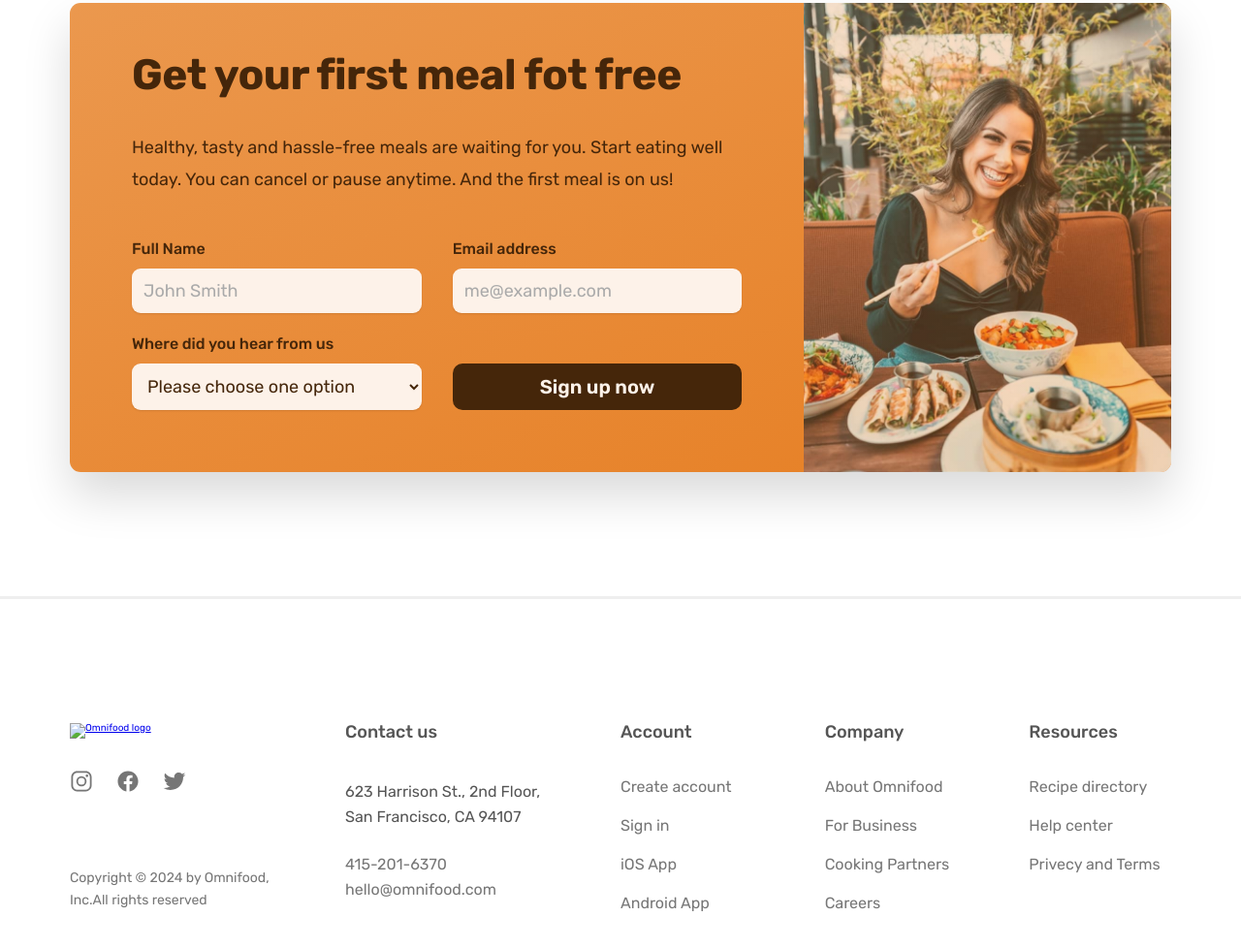
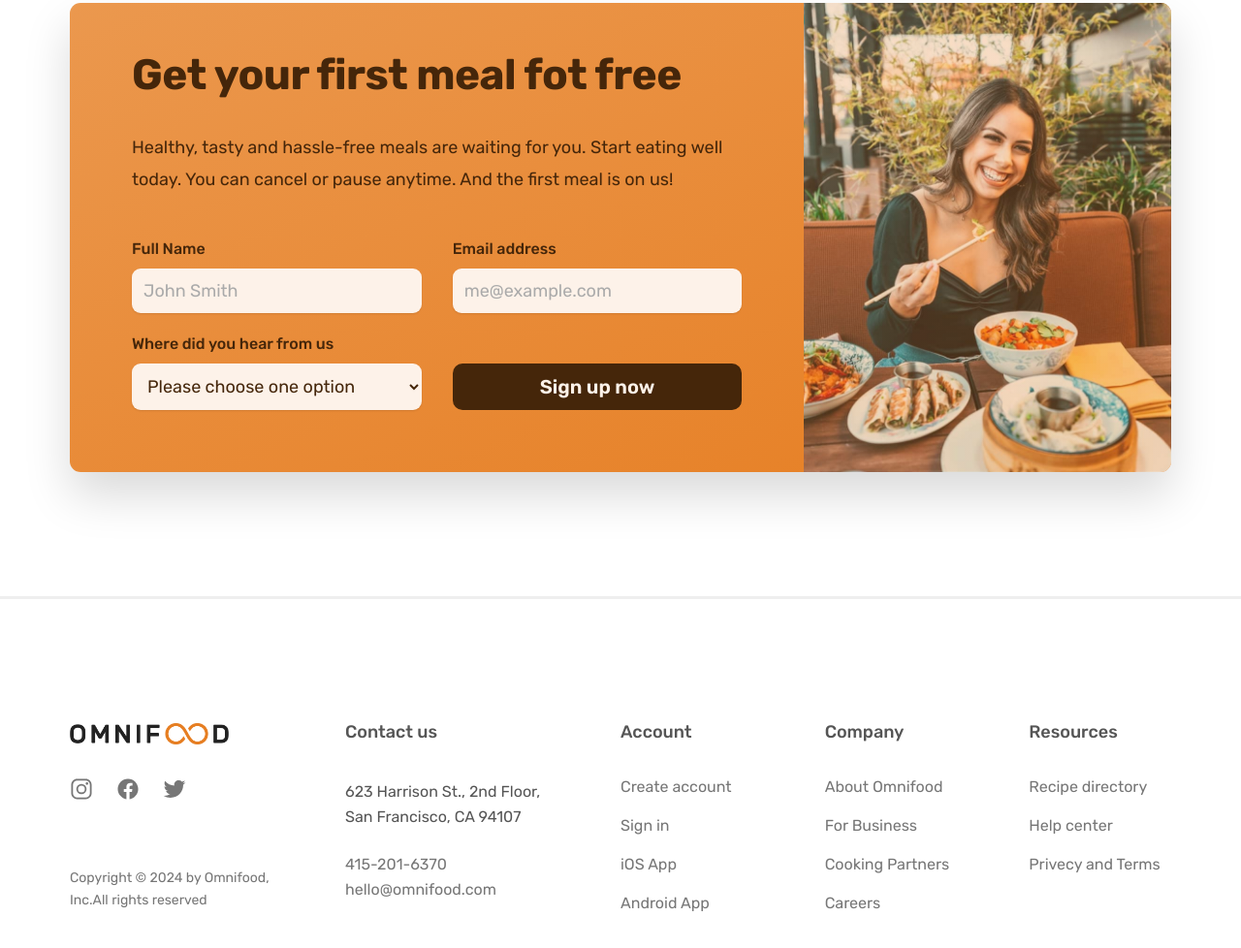
Before and after one commit to tomacsek94/omnifood, a plain HTML site: page index.html in a window 1280 px wide. Shown: the part 6335-7313 px from the top of the page at 97% size. Drawn offline with nearby package versions, Linux system fonts and the light colour scheme.

Commit message:
Update index.html

```diff
--- a/index.html
+++ b/index.html
@@ -605,7 +605,7 @@
       <div class="container grid grid--5-cols grid--footer">
         <div class="logo-col">
           <a href="#" class="footer-logo">
-            <img src="img/omnifood-logo.png" alt="Omnifood logo" class="logo" />
+            <img src="omnifood-logo.png" alt="Omnifood logo" class="logo" />
           </a>
 
           <ul class="social-links">
```
